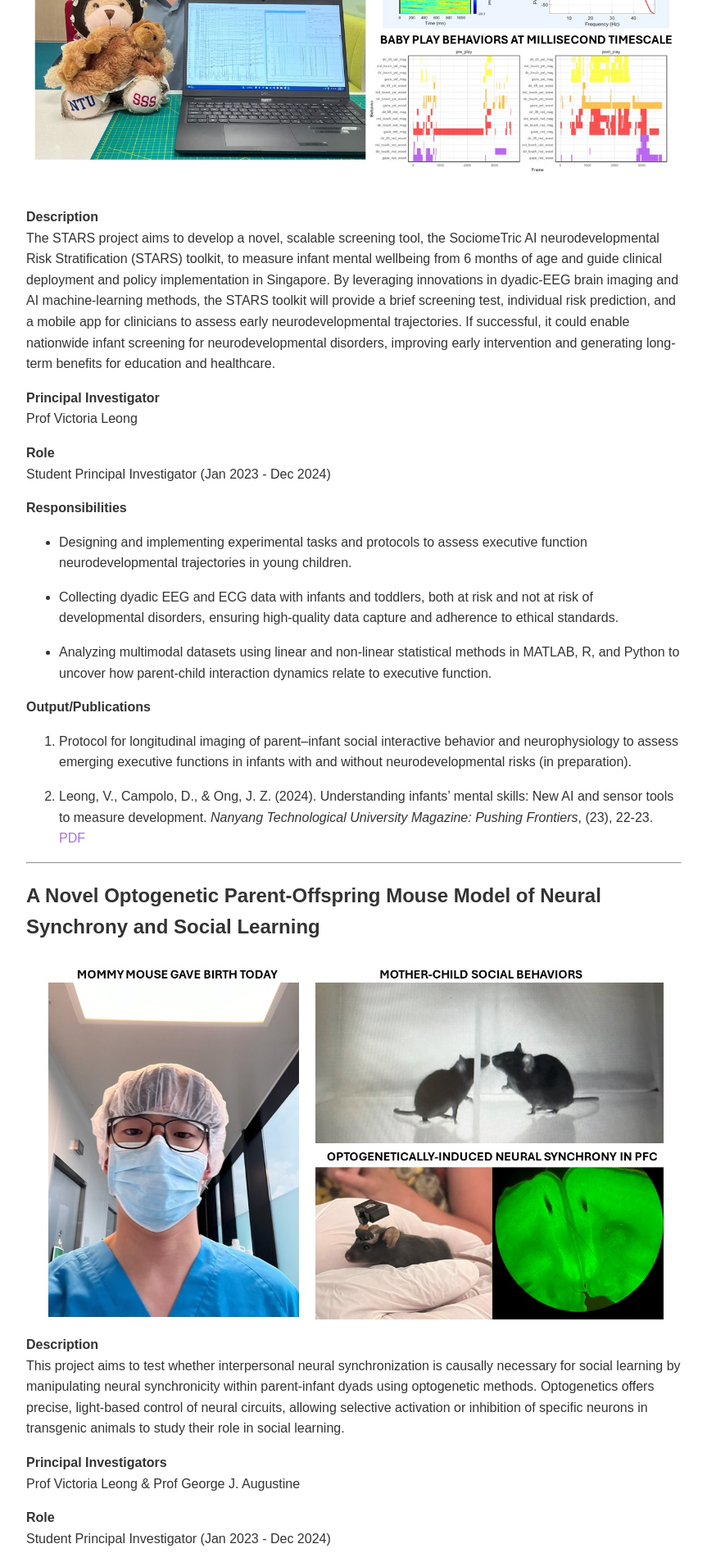
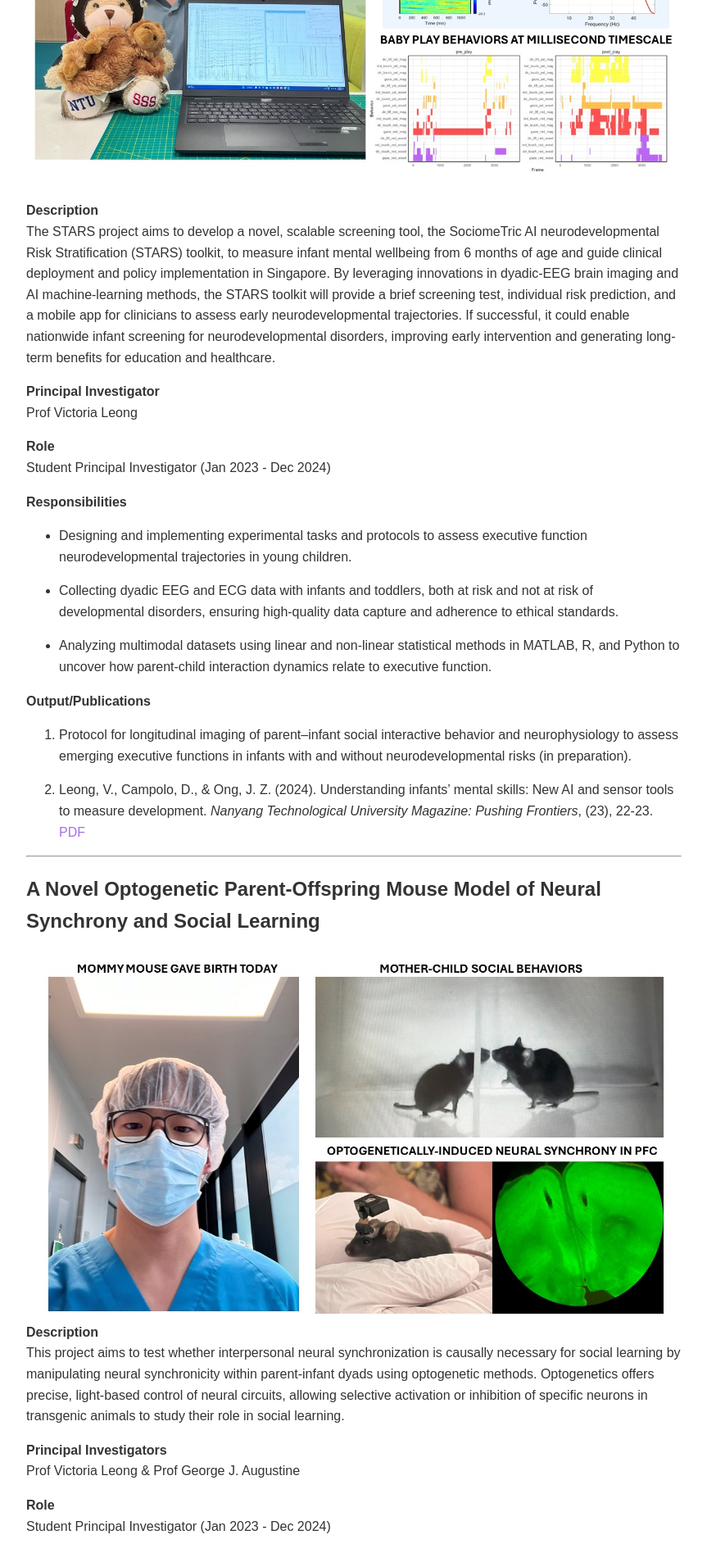
Before and after one commit to jonathanongzm/jonathanongzm.github.io, a Jekyll site: the page built from research.markdown, in a window 1280 px wide. Shown: the part 493-2388 px from the top of the page at 82% size, without its empty margins (208-1071 px from the left). Built offline with Jekyll 4.4.1, drawn with Linux system fonts in a browser that asks for light colours.

Commit message:
changed photo class to responsive

```diff
--- a/assets/css/style.css
+++ b/assets/css/style.css
@@ -92,3 +92,11 @@
   line-height: 1.6;
   font-size: 16px; /* Scaled down from 18px to 16px */
 }
+
+/* Responsive images */
+.responsive-image {
+  max-width: 100%;
+  height: auto;
+  display: block;
+  margin: 0 auto; /* Centers the image horizontally */
+}
--- a/research.markdown
+++ b/research.markdown
@@ -11,7 +11,7 @@
 <hr>
 
 ## <a id="stars-project"></a>A Sociometric AI Screening Tool to Risk-Stratify Infant Neurodevelopmental Trajectories (STARS)
-<img src="/assets/images/stars_photo.jpg" alt="STARS Research Image" style="width:800px; height:auto;">
+<img src="/assets/images/stars_photo.jpg" alt="STARS Research Image" class="responsive-image">
 **Description**<br>
 The STARS project aims to develop a novel, scalable screening tool, the SociomeTric AI neurodevelopmental Risk Stratification (STARS) toolkit, to measure infant mental wellbeing from 6 months of age and guide clinical deployment and policy implementation in Singapore. By leveraging innovations in dyadic-EEG brain imaging and AI machine-learning methods, the STARS toolkit will provide a brief screening test, individual risk prediction, and a mobile app for clinicians to assess early neurodevelopmental trajectories. If successful, it could enable nationwide infant screening for neurodevelopmental disorders, improving early intervention and generating long-term benefits for education and healthcare.
 
@@ -36,7 +36,7 @@
 <hr>
 
 ## <a id="opto-mouse-model"></a>A Novel Optogenetic Parent-Offspring Mouse Model of Neural Synchrony and Social Learning
-<img src="/assets/images/opto_photo.jpg" alt="Opto Research Image" style="width:800px; height:auto;">
+<img src="/assets/images/opto_photo.jpg" alt="Opto Research Image" class="responsive-image">
 **Description**<br>
 This project aims to test whether interpersonal neural synchronization is causally necessary for social learning by manipulating neural synchronicity within parent-infant dyads using optogenetic methods. Optogenetics offers precise, light-based control of neural circuits, allowing selective activation or inhibition of specific neurons in transgenic animals to study their role in social learning.
 
@@ -63,7 +63,7 @@
 <hr>
 
 ## <a id="agewell"></a>AGEWELL: Ageing, Health and Well-Being
-<img src="/assets/images/agewell_photo.jpg" alt="Opto Research Image" style="width:800px; height:auto;">
+<img src="/assets/images/agewell_photo.jpg" alt="AGEWELL Research Image" class="responsive-image">
 **Description**<br>
 AGEWELL is a longitudinal project that aims to identify the optimal combination of life conditions predicting positive ageing outcomes across neural, psychological, biological, and economic dimensions. It also seeks to investigate the impact of naturalistic interventions on neurocognitive health over a 4-year period.
 
```
